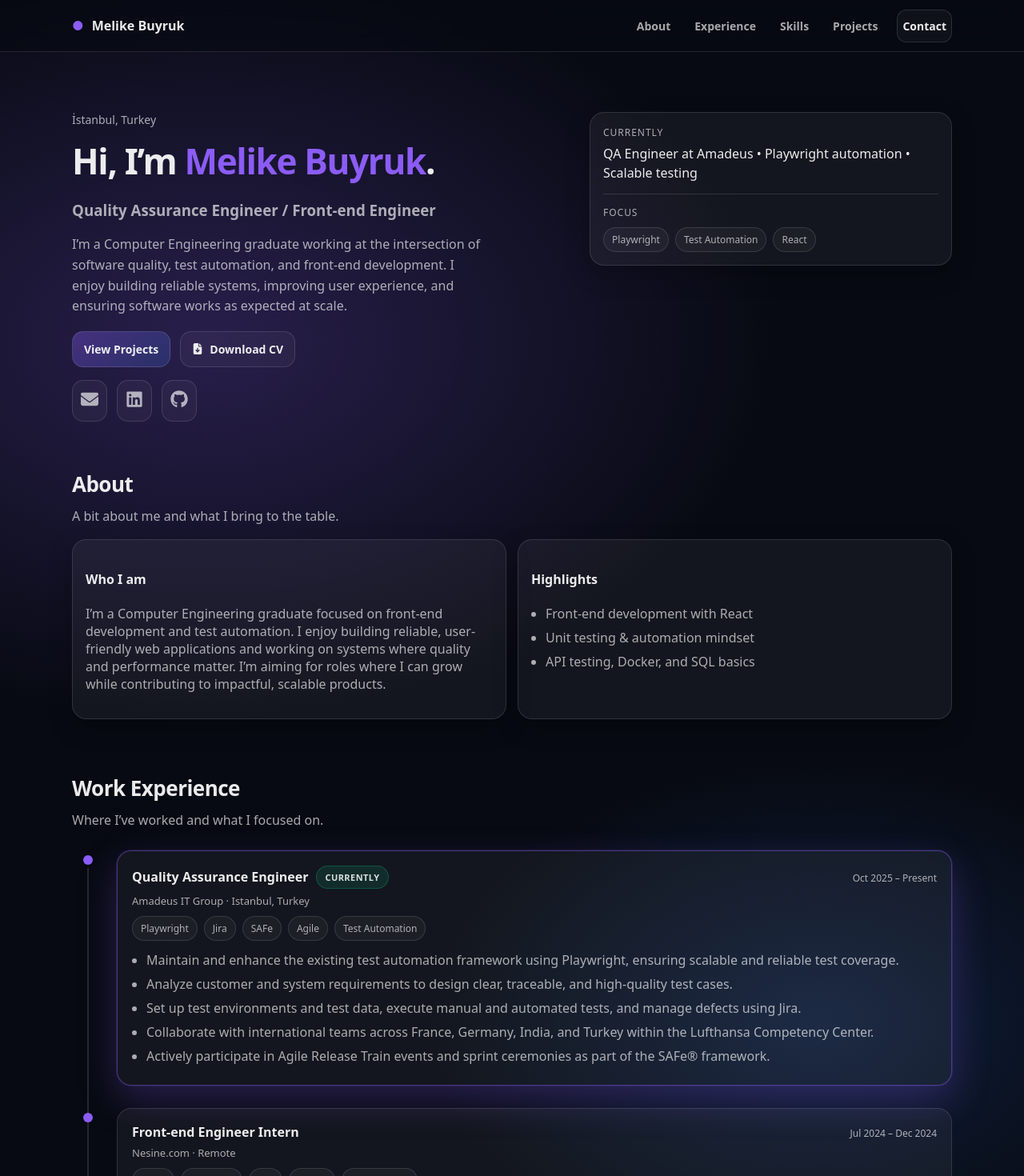
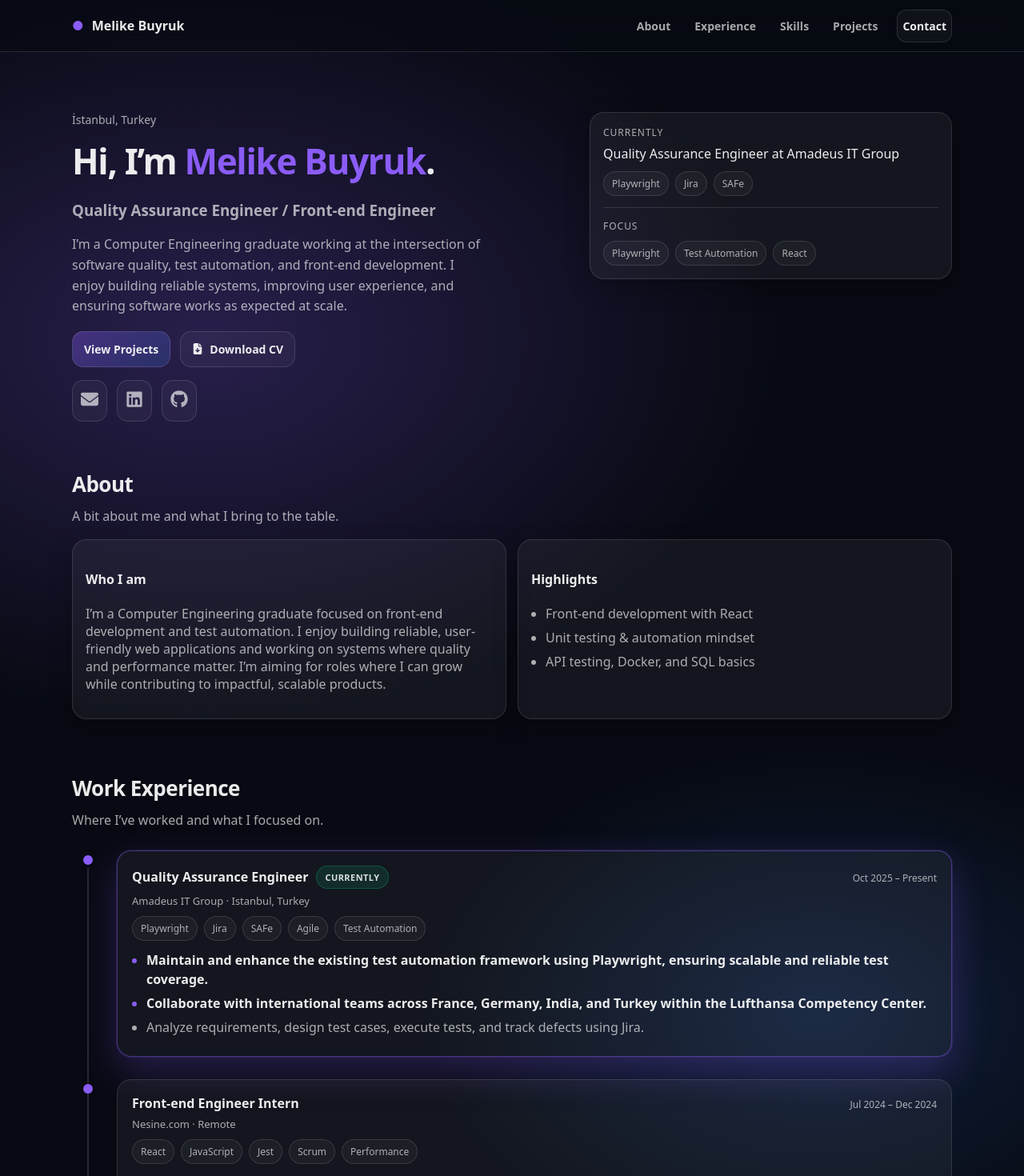
Before and after one commit to melikebuyruk/melike_buyruk_portfolio, a React (Vite) app: page / in a window 1280 px wide. Shown: the top 1470 px of the page at 80% size. Built offline with nearby package versions, Linux system fonts and the light colour scheme.

Commit message:
Highlight key impacts and sync current role with hero section.

```diff
--- a/src/data/content.js
+++ b/src/data/content.js
@@ -41,11 +41,17 @@ export const EXPERIENCE = [
     current: true,
     tech: ["Playwright", "Jira", "SAFe", "Agile", "Test Automation"],
     details: [
-      "Maintain and enhance the existing test automation framework using Playwright, ensuring scalable and reliable test coverage.",
-      "Analyze customer and system requirements to design clear, traceable, and high-quality test cases.",
-      "Set up test environments and test data, execute manual and automated tests, and manage defects using Jira.",
-      "Collaborate with international teams across France, Germany, India, and Turkey within the Lufthansa Competency Center.",
-      "Actively participate in Agile Release Train events and sprint ceremonies as part of the SAFe® framework.",
+      {
+        text: "Maintain and enhance the existing test automation framework using Playwright, ensuring scalable and reliable test coverage.",
+        highlight: true,
+      },
+      {
+        text: "Collaborate with international teams across France, Germany, India, and Turkey within the Lufthansa Competency Center.",
+        highlight: true,
+      },
+      {
+        text: "Analyze requirements, design test cases, execute tests, and track defects using Jira.",
+      },
     ],
   },
 
--- a/src/sections/Experience.jsx
+++ b/src/sections/Experience.jsx
@@ -60,7 +60,14 @@ export default function Experience() {
 
               <ul className="timelineList">
                 {job.details.map((d, i) => (
-                  <li key={i}>{d}</li>
+                  <li
+                    key={i}
+                    className={
+                      typeof d === "object" && d.highlight ? "impactItem" : ""
+                    }
+                  >
+                    {typeof d === "object" ? d.text : d}
+                  </li>
                 ))}
               </ul>
             </div>
--- a/src/sections/Hero.jsx
+++ b/src/sections/Hero.jsx
@@ -1,4 +1,4 @@
-import { PROFILE } from "../data/content";
+import { PROFILE, EXPERIENCE } from "../data/content";
 import {
   FaGithub,
   FaLinkedin,
@@ -7,6 +7,7 @@ import {
 } from "react-icons/fa6";
 
 export default function Hero() {
+  const currentJob = EXPERIENCE.find((j) => j.current);
   const github = PROFILE.socials.find((s) => s.label === "GitHub")?.href;
   const linkedin = PROFILE.socials.find((s) => s.label === "LinkedIn")?.href;
   const email = PROFILE.socials.find((s) => s.label === "Email")?.href;
@@ -80,8 +81,19 @@ export default function Hero() {
           <div className="glassCard">
             <div className="miniTitle">Currently</div>
             <div className="miniText">
-              QA Engineer at Amadeus • Playwright automation • Scalable testing
+              {currentJob
+                ? `${currentJob.role} at ${currentJob.company}`
+                : "Open to new opportunities"}
             </div>
+            {currentJob?.tech && (
+              <div className="pillRow">
+                {currentJob.tech.slice(0, 3).map((t) => (
+                  <span key={t} className="pill">
+                    {t}
+                  </span>
+                ))}
+              </div>
+            )}
 
             <div className="divider" />
 
--- a/src/styles.css
+++ b/src/styles.css
@@ -581,3 +581,11 @@ h1 {
   box-shadow: 0 0 0 1px rgba(139, 92, 246, 0.25),
     0 22px 56px rgba(139, 92, 246, 0.35);
 }
+.impactItem {
+  color: var(--text);
+  font-weight: 600;
+}
+
+.impactItem::marker {
+  color: var(--accent);
+}
```
